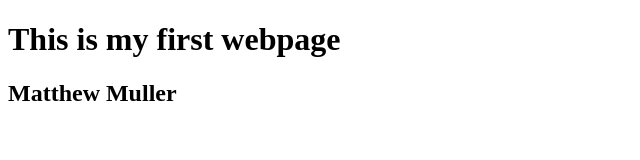
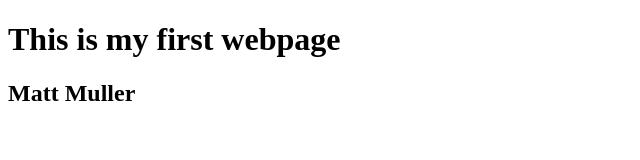
Before and after one commit to MMuller16/MyFirstProject, a plain HTML site: page index.html in a window 1280 px wide. Shown: the full height of the page, 0-640 px from the left. Drawn offline with Linux system fonts and the light colour scheme.

Commit message:
Change of first name to nickmane

```diff
--- a/index.html
+++ b/index.html
@@ -6,6 +6,6 @@
 </head>
 <body>
 <h1>This is my first webpage</h1>
-<h2>Matthew Muller</h2>
+<h2>Matt Muller</h2>
 </body>
 </html>
```
